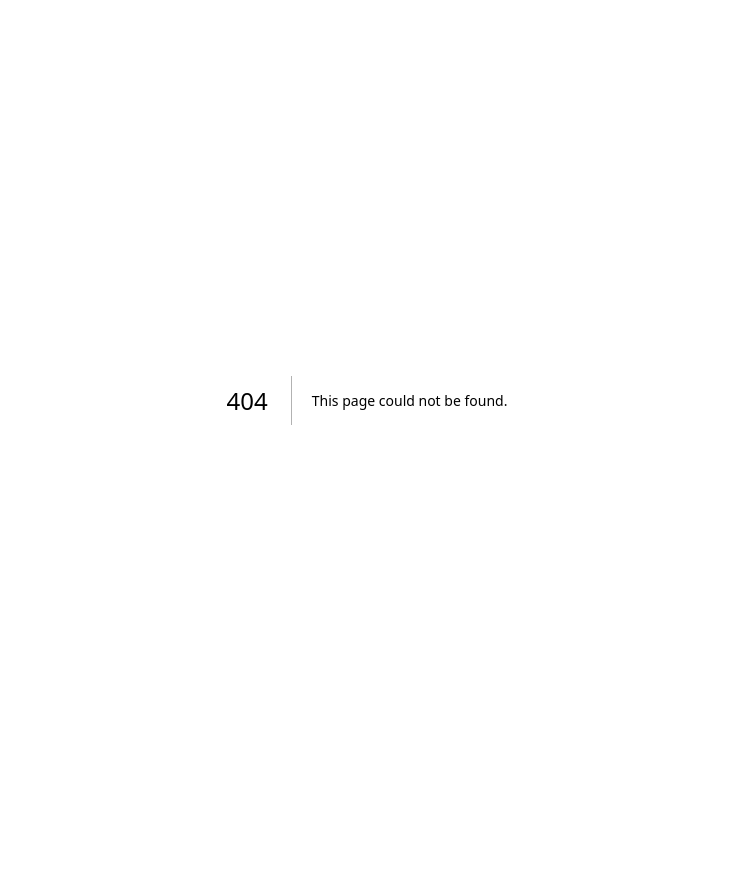
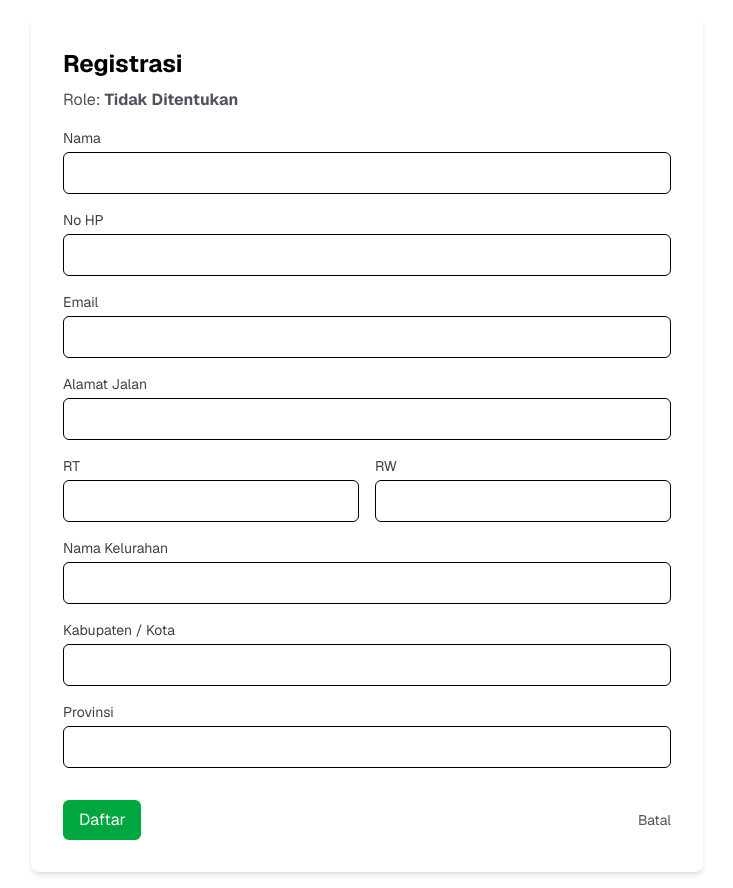
Before and after one commit to dapskuycode/PPL-CAMPUS-MARKET, a Next.js app: page /register in a window 1280 px wide. Before the commit this address had no page. Shown: the whole page, without its empty margins (273-1006 px from the left). Before the commit the page ends 800 px from the top, so only its background shows below. Built offline with nearby package versions, Linux system fonts and the light colour scheme.

Commit message:
tampilan

```diff
--- a/prisma.config.ts
+++ /dev/null
@@ -1,12 +0,0 @@
-import { defineConfig, env } from "prisma/config";
-
-export default defineConfig({
-  schema: "prisma/schema.prisma",
-  migrations: {
-    path: "prisma/migrations",
-  },
-  engine: "classic",
-  datasource: {
-    url: env("DATABASE_URL"),
-  },
-});
--- /dev/null
+++ b/src/app/login/page.tsx
@@ -0,0 +1,56 @@
+"use client";
+
+import { useState } from "react";
+import { useRouter } from "next/navigation";
+import Link from "next/link";
+
+export default function LoginPage() {
+  const router = useRouter();
+  const [email, setEmail] = useState("");
+  const [password, setPassword] = useState("");
+
+  function handleSubmit(e: React.FormEvent) {
+    e.preventDefault();
+    // TODO: implement real authentication
+    console.log({ email, password });
+    router.push("/");
+  }
+
+  return (
+    <div className="min-h-screen bg-white text-black flex items-center justify-center font-sans">
+      <div className="w-full max-w-md rounded-lg bg-white p-8 shadow-md">
+        <h1 className="text-2xl font-bold text-black mb-2">Login</h1>
+        <p className="mb-4 text-zinc-600">Masukkan email dan password Anda untuk masuk.</p>
+
+        <form className="space-y-4" onSubmit={handleSubmit}>
+          <div>
+            <label className="block text-sm text-zinc-700">Email</label>
+            <input
+              value={email}
+              onChange={(e) => setEmail(e.target.value)}
+              className="mt-1 w-full rounded-md border px-3 py-2"
+              placeholder="email@example.com"
+              required
+            />
+          </div>
+
+          <div>
+            <label className="block text-sm text-zinc-700">Password</label>
+            <input
+              type="password"
+              value={password}
+              onChange={(e) => setPassword(e.target.value)}
+              className="mt-1 w-full rounded-md border px-3 py-2"
+              required
+            />
+          </div>
+
+          <div className="flex items-center justify-between">
+            <button type="submit" className="rounded-md bg-blue-600 px-4 py-2 text-white hover:bg-blue-700">Masuk</button>
+            <Link href="/" className="text-sm text-zinc-600 hover:underline">Kembali</Link>
+          </div>
+        </form>
+      </div>
+    </div>
+  );
+}
--- a/src/app/page.tsx
+++ b/src/app/page.tsx
@@ -1,65 +1,88 @@
-import Image from "next/image";
+"use client";
+
+import { useState } from "react";
+import Link from "next/link";
 
 export default function Home() {
+  const [openRegister, setOpenRegister] = useState(false);
+
   return (
-    <div className="flex min-h-screen items-center justify-center bg-zinc-50 font-sans dark:bg-black">
-      <main className="flex min-h-screen w-full max-w-3xl flex-col items-center justify-between py-32 px-16 bg-white dark:bg-black sm:items-start">
-        <Image
-          className="dark:invert"
-          src="/next.svg"
-          alt="Next.js logo"
-          width={100}
-          height={20}
-          priority
-        />
-        <div className="flex flex-col items-center gap-6 text-center sm:items-start sm:text-left">
-          <h1 className="max-w-xs text-3xl font-semibold leading-10 tracking-tight text-black dark:text-zinc-50">
-            To get started, edit the page.tsx file.
+    <div className="relative min-h-screen bg-white text-black font-sans">
+      <header>
+        <div className="absolute top-6 right-6 flex gap-2">
+          <button
+            onClick={() => setOpenRegister(true)}
+            className="px-3 py-2 rounded-md bg-green-600 text-white font-medium hover:bg-green-700"
+          >
+            Registrasi
+          </button>
+          <Link
+            href="/login"
+            className="px-4 py-2 rounded-md bg-blue-600 text-white font-medium hover:bg-blue-700"
+          >
+            Login
+          </Link>
+        </div>
+      </header>
+
+      <main className="flex min-h-screen items-center justify-center">
+        <div className="text-center px-6">
+          <h1 className="text-4xl font-bold text-black mb-4">
+            Selamat datang di Campus Market
           </h1>
-          <p className="max-w-md text-lg leading-8 text-zinc-600 dark:text-zinc-400">
-            Looking for a starting point or more instructions? Head over to{" "}
-            <a
-              href="https://vercel.com/templates?framework=next.js&utm_source=create-next-app&utm_medium=appdir-template-tw&utm_campaign=create-next-app"
-              className="font-medium text-zinc-950 dark:text-zinc-50"
+          <p className="text-lg text-zinc-600 mb-6">
+            Temukan produk kampus, jual, dan dukung usaha lokal di sekitarmu.
+          </p>
+          <div className="flex items-center justify-center gap-4">
+            <Link
+              href="/login"
+              className="inline-block px-6 py-3 rounded-full bg-blue-600 text-white font-semibold hover:bg-blue-700"
             >
-              Templates
-            </a>{" "}
-            or the{" "}
-            <a
-              href="https://nextjs.org/learn?utm_source=create-next-app&utm_medium=appdir-template-tw&utm_campaign=create-next-app"
-              className="font-medium text-zinc-950 dark:text-zinc-50"
-            >
-              Learning
-            </a>{" "}
-            center.
-          </p>
-        </div>
-        <div className="flex flex-col gap-4 text-base font-medium sm:flex-row">
-          <a
-            className="flex h-12 w-full items-center justify-center gap-2 rounded-full bg-foreground px-5 text-background transition-colors hover:bg-[#383838] dark:hover:bg-[#ccc] md:w-[158px]"
-            href="https://vercel.com/new?utm_source=create-next-app&utm_medium=appdir-template-tw&utm_campaign=create-next-app"
-            target="_blank"
-            rel="noopener noreferrer"
-          >
-            <Image
-              className="dark:invert"
-              src="/vercel.svg"
-              alt="Vercel logomark"
-              width={16}
-              height={16}
-            />
-            Deploy Now
-          </a>
-          <a
-            className="flex h-12 w-full items-center justify-center rounded-full border border-solid border-black/[.08] px-5 transition-colors hover:border-transparent hover:bg-black/[.04] dark:border-white/[.145] dark:hover:bg-[#1a1a1a] md:w-[158px]"
-            href="https://nextjs.org/docs?utm_source=create-next-app&utm_medium=appdir-template-tw&utm_campaign=create-next-app"
-            target="_blank"
-            rel="noopener noreferrer"
-          >
-            Documentation
-          </a>
+              Masuk / Mulai
+            </Link>
+          </div>
         </div>
       </main>
+
+      {openRegister && (
+        <div className="fixed inset-0 z-50 flex items-center justify-center">
+          <div
+            className="absolute inset-0 bg-black/40"
+            onClick={() => setOpenRegister(false)}
+          />
+
+          <div className="relative z-10 w-[92%] max-w-md rounded-lg bg-white p-6 shadow-lg dark:bg-neutral-900">
+            <h2 className="text-xl font-semibold text-black dark:text-white mb-4">Daftar sebagai</h2>
+            <p className="text-sm text-zinc-600 dark:text-zinc-300 mb-6">Pilih peran untuk proses registrasi.</p>
+
+            <div className="flex gap-3">
+              <Link
+                href="/register?role=pembeli"
+                className="flex-1 rounded-md bg-green-600 px-4 py-2 text-center text-white hover:bg-green-700"
+                onClick={() => setOpenRegister(false)}
+              >
+                Pembeli
+              </Link>
+              <Link
+                href="/register?role=penjual"
+                className="flex-1 rounded-md border border-zinc-200 px-4 py-2 text-center text-zinc-800 hover:bg-zinc-50 dark:border-neutral-700 dark:text-zinc-200"
+                onClick={() => setOpenRegister(false)}
+              >
+                Penjual
+              </Link>
+            </div>
+
+            <div className="mt-4 text-right">
+              <button
+                onClick={() => setOpenRegister(false)}
+                className="text-sm text-zinc-600 hover:underline dark:text-zinc-400"
+              >
+                Batal
+              </button>
+            </div>
+          </div>
+        </div>
+      )}
     </div>
   );
 }
--- /dev/null
+++ b/src/app/register/page.tsx
@@ -0,0 +1,142 @@
+"use client";
+
+import { useState } from "react";
+import { useRouter, useSearchParams } from "next/navigation";
+import Link from "next/link";
+
+export default function RegisterPage() {
+  const searchParams = useSearchParams();
+  const role = (searchParams?.get("role") ?? "").toLowerCase();
+  const router = useRouter();
+
+  // Common fields
+  const [nama, setNama] = useState("");
+  const [noHP, setNoHP] = useState("");
+  const [email, setEmail] = useState("");
+  const [alamatJalan, setAlamatJalan] = useState("");
+  const [rt, setRt] = useState("");
+  const [rw, setRw] = useState("");
+  const [namaKelurahan, setNamaKelurahan] = useState("");
+  const [kabupatenKota, setKabupatenKota] = useState("");
+  const [provinsi, setProvinsi] = useState("");
+
+  // Penjual-only fields
+  const [noKtp, setNoKtp] = useState("");
+  const [fotoKtpFile, setFotoKtpFile] = useState<File | null>(null);
+  const [fileUploadKtp, setFileUploadKtp] = useState<File | null>(null);
+
+  function handleFotoChange(e: React.ChangeEvent<HTMLInputElement>) {
+    setFotoKtpFile(e.target.files?.[0] ?? null);
+  }
+
+  function handleFileUploadChange(e: React.ChangeEvent<HTMLInputElement>) {
+    setFileUploadKtp(e.target.files?.[0] ?? null);
+  }
+
+  function handleSubmit(e: React.FormEvent) {
+    e.preventDefault();
+    // TODO: kirim data ke backend. Saat ini hanya log dan redirect.
+    const payload: any = {
+      role,
+      nama,
+      noHP,
+      email,
+      alamatJalan,
+      rt,
+      rw,
+      namaKelurahan,
+      kabupatenKota,
+      provinsi,
+    };
+    if (role === "penjual") {
+      payload.noKtp = noKtp;
+      payload.fotoKtpFile = fotoKtpFile?.name ?? null;
+      payload.fileUploadKtp = fileUploadKtp?.name ?? null;
+    }
+    console.log("Register payload:", payload);
+    router.push("/");
+  }
+
+  return (
+    <div className="min-h-screen bg-white text-black flex items-center justify-center font-sans p-4">
+      <div className="w-full max-w-2xl rounded-lg bg-white p-8 shadow-md">
+        <h1 className="text-2xl font-bold text-black mb-2">Registrasi</h1>
+        <p className="mb-4 text-zinc-600">Role: <strong className="capitalize">{role || 'tidak ditentukan'}</strong></p>
+
+        <form className="grid grid-cols-1 gap-4" onSubmit={handleSubmit}>
+          <div>
+            <label className="block text-sm text-zinc-700 dark:text-zinc-300">Nama</label>
+            <input value={nama} onChange={(e) => setNama(e.target.value)} className="mt-1 w-full rounded-md border px-3 py-2" required />
+          </div>
+
+          <div>
+            <label className="block text-sm text-zinc-700 dark:text-zinc-300">No HP</label>
+            <input value={noHP} onChange={(e) => setNoHP(e.target.value)} className="mt-1 w-full rounded-md border px-3 py-2" required />
+          </div>
+
+          <div>
+            <label className="block text-sm text-zinc-700 dark:text-zinc-300">Email</label>
+            <input type="email" value={email} onChange={(e) => setEmail(e.target.value)} className="mt-1 w-full rounded-md border px-3 py-2" required />
+          </div>
+
+          <div>
+            <label className="block text-sm text-zinc-700 dark:text-zinc-300">Alamat Jalan</label>
+            <input value={alamatJalan} onChange={(e) => setAlamatJalan(e.target.value)} className="mt-1 w-full rounded-md border px-3 py-2" required />
+          </div>
+
+          <div className="grid grid-cols-2 gap-4">
+            <div>
+              <label className="block text-sm text-zinc-700 dark:text-zinc-300">RT</label>
+              <input value={rt} onChange={(e) => setRt(e.target.value)} className="mt-1 w-full rounded-md border px-3 py-2" />
+            </div>
+            <div>
+              <label className="block text-sm text-zinc-700 dark:text-zinc-300">RW</label>
+              <input value={rw} onChange={(e) => setRw(e.target.value)} className="mt-1 w-full rounded-md border px-3 py-2" />
+            </div>
+          </div>
+
+          <div>
+            <label className="block text-sm text-zinc-700">Nama Kelurahan</label>
+            <input value={namaKelurahan} onChange={(e) => setNamaKelurahan(e.target.value)} className="mt-1 w-full rounded-md border px-3 py-2" />
+          </div>
+
+          <div>
+            <label className="block text-sm text-zinc-700 dark:text-zinc-300">Kabupaten / Kota</label>
+            <input value={kabupatenKota} onChange={(e) => setKabupatenKota(e.target.value)} className="mt-1 w-full rounded-md border px-3 py-2" />
+          </div>
+
+          <div>
+            <label className="block text-sm text-zinc-700 dark:text-zinc-300">Provinsi</label>
+            <input value={provinsi} onChange={(e) => setProvinsi(e.target.value)} className="mt-1 w-full rounded-md border px-3 py-2" />
+          </div>
+
+          {role === "penjual" && (
+            <>
+              <div>
+                <label className="block text-sm text-zinc-700">No KTP</label>
+                <input value={noKtp} onChange={(e) => setNoKtp(e.target.value)} className="mt-1 w-full rounded-md border px-3 py-2" />
+              </div>
+
+              <div>
+                <label className="block text-sm text-zinc-700">Foto KTP (gambar)</label>
+                <input type="file" accept="image/*" onChange={handleFotoChange} className="mt-1" />
+                {fotoKtpFile && <p className="text-sm mt-1">File: {fotoKtpFile.name}</p>}
+              </div>
+
+              <div>
+                <label className="block text-sm text-zinc-700">File Upload KTP (pdf/image)</label>
+                <input type="file" accept="image/*,.pdf" onChange={handleFileUploadChange} className="mt-1" />
+                {fileUploadKtp && <p className="text-sm mt-1">File: {fileUploadKtp.name}</p>}
+              </div>
+            </>
+          )}
+
+          <div className="flex items-center justify-between mt-4">
+            <button type="submit" className="rounded-md bg-green-600 px-4 py-2 text-white hover:bg-green-700">Daftar</button>
+            <Link href="/" className="text-sm text-zinc-600 hover:underline dark:text-zinc-300">Batal</Link>
+          </div>
+        </form>
+      </div>
+    </div>
+  );
+}
```
Also changed, not shown: src/app/api/auth/route.ts (added), src/app/api/catalog.ts (deleted), src/app/api/catalog/route.ts (added), src/app/catalog/page.tsx (added), 1 other file (tests, documents, lock files or other folders).
